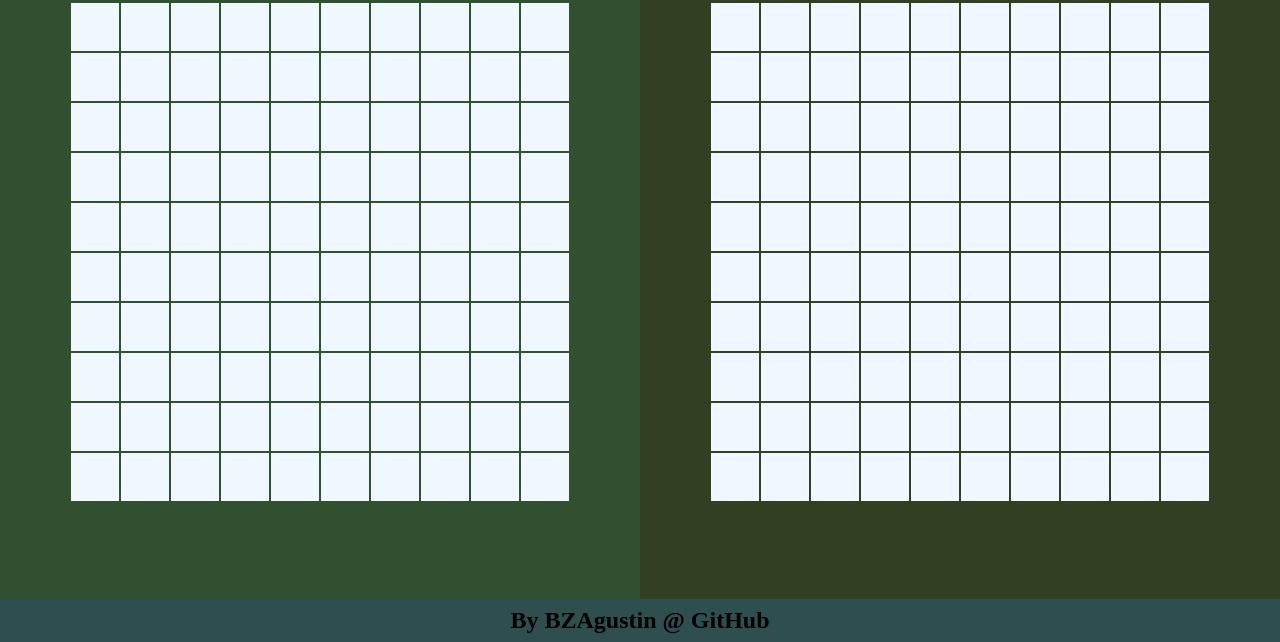
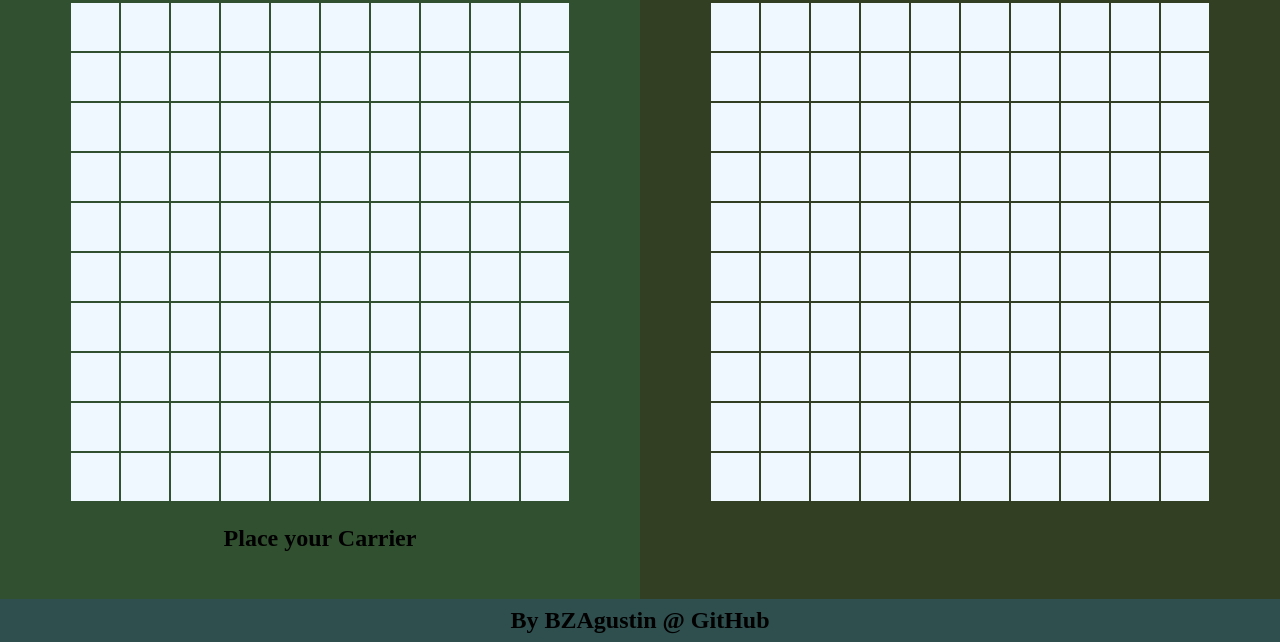
Before and after one commit to BZAgustin/battleship, a website built with webpack: page dist/index.html in a window 1280 px wide. Shown: the part 158-800 px from the top of the page. Built offline with nearby package versions, Linux system fonts and the light colour scheme.

Commit message:
Update left-stats h2

```diff
--- a/dist/index.html
+++ b/dist/index.html
@@ -18,7 +18,7 @@
         <div class="left-board-container">
           <h1>Player</h1>
           <div class="board" id="left-board"></div>
-          <h2 id="left-stats"> </h2>
+          <h2 id="left-stats">Place your Carrier</h2>
         </div>
 
         <div class="right-board-container">
```
